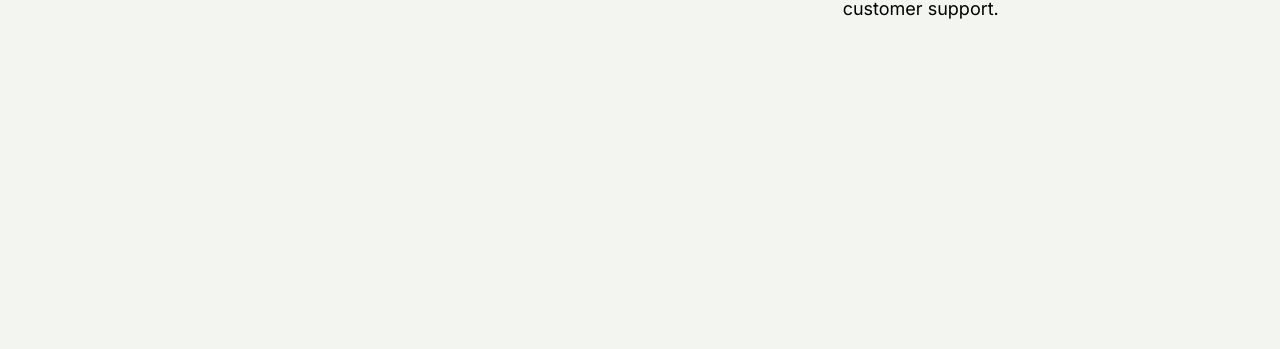
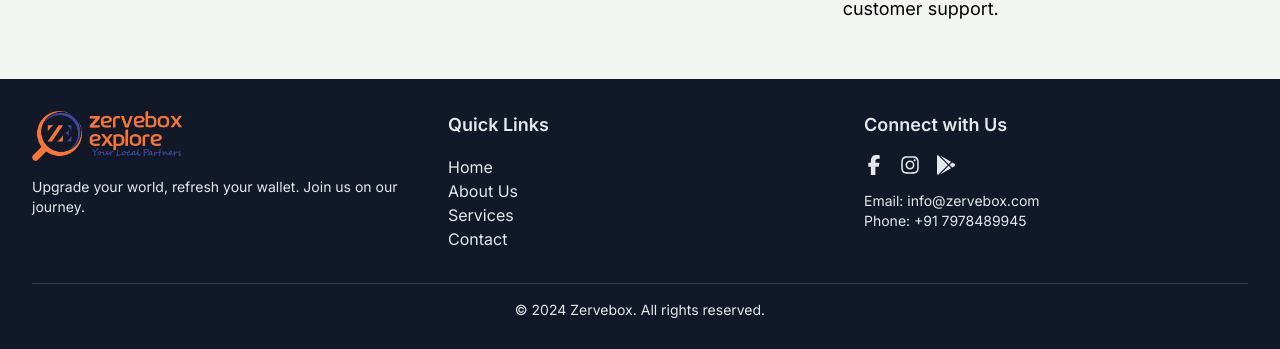
Before and after one commit to ranaayushman/zervebox, a Next.js app: page / in a window 1280 px wide. Shown: the part 1458-1807 px from the top of the page. Before the commit the page ends 1537 px from the top, so only its background shows below. Built offline with nearby package versions, Linux system fonts and the light colour scheme.

Commit message:
footer added

```diff
--- a/app/components/Navbar.tsx
+++ b/app/components/Navbar.tsx
@@ -11,7 +11,7 @@ const Navbar: React.FC = () => {
             <MaxWidthWrapper>
                 <div className='flex justify-between pt-4'>
                     <div>
-                        <Link href="@">
+                        <Link href="#">
                             <Image
                                 src='/img/main_logo_icon.png'
                                 height={40}
--- a/app/page.tsx
+++ b/app/page.tsx
@@ -3,6 +3,7 @@
 import Hero from './section/Hero';
 import Navbar from './components/Navbar';
 import Main from './section/Big';
+import Footer from './section/Footer';
 
 
 const Home = () => {
@@ -11,6 +12,7 @@ const Home = () => {
       <Navbar />
       <Hero />
       <Main />
+      <Footer />
     </div>
   );
 };
--- a/app/section/Footer.tsx
+++ b/app/section/Footer.tsx
@@ -1,9 +1,79 @@
-import React from 'react'
+import React from 'react';
+import Link from 'next/link';
+import { FaFacebookF, FaInstagram, FaGooglePlay } from "react-icons/fa6";
 
 const Footer = () => {
-  return (
-    <section></section>
-  )
-}
+    return (
+        <footer className="bg-gray-900 text-gray-200 py-8">
+            <div className="max-w-7xl mx-auto px-4 md:px-6 lg:px-8">
+                <div className="grid grid-cols-1 md:grid-cols-3 gap-8">
+                    {/* Branding Section */}
+                    <div className="mb-8 md:mb-0">
+                        <img
+                            src="/img/Main_Logo.png"
+                            alt="Logo"
+                            className="h-[50px] mb-4"
+                        />
+                        <p className="text-sm">
+                            Upgrade your world, refresh your wallet. Join us on our journey.
+                        </p>
+                    </div>
 
-export default Footer
+                    {/* Navigation Links */}
+                    <div className="mb-8 md:mb-0">
+                        <h3 className="text-lg font-semibold mb-4">Quick Links</h3>
+                        <ul className="gap-y-2">
+                            <li>
+                                <Link href="/">
+                                    <p className="hover:underline">Home</p>
+                                </Link>
+                            </li>
+                            <li>
+                                <Link href="/about">
+                                    <p className="hover:underline">About Us</p>
+                                </Link>
+                            </li>
+                            <li>
+                                <Link href="/services">
+                                    <p className="hover:underline">Services</p>
+                                </Link>
+                            </li>
+                            <li>
+                                <Link href="/contact">
+                                    <p className="hover:underline">Contact</p>
+                                </Link>
+                            </li>
+                        </ul>
+                    </div>
+
+                    {/* Social Media & Contact Section */}
+                    <div>
+                        <h3 className="text-lg font-semibold mb-4">Connect with Us</h3>
+                        <div className="flex space-x-4 mb-4">
+                            <Link href="https://m.facebook.com/zervebox/" target='_blank' className="hover:text-gray-400">
+                                <FaFacebookF size={20} />
+                            </Link>
+                            {/* <Link href="#" className="hover:text-gray-400">
+                                <FaTwitter />
+                            </Link> */}
+                            <Link href="https://www.instagram.com/zervebox?igsh=eTFlN2JzMG1kNm5x" target='_blank' className="hover:text-gray-400">
+                                <FaInstagram size={20} />
+                            </Link>
+                            <Link href="https://play.google.com/store/apps/details?id=com.zervebox.app" target='_blank' className="hover:text-gray-400">
+                                <FaGooglePlay size={20} />
+                            </Link>
+                        </div>
+                        <p className="text-sm">Email: info@zervebox.com</p>
+                        <p className="text-sm">Phone: +91 7978489945</p>
+                    </div>
+                </div>
+
+                <div className="mt-8 text-center text-sm border-t border-gray-700 pt-4">
+                    <p>&copy; 2024 Zervebox. All rights reserved.</p>
+                </div>
+            </div>
+        </footer>
+    );
+};
+
+export default Footer;
```
